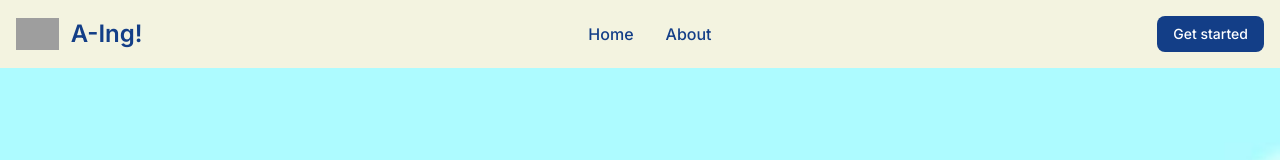
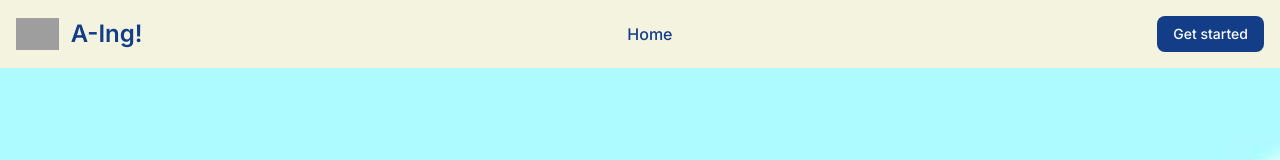
Before and after one commit to lulultfh/HO2_FE_LuluLuthfiah, a Next.js app: page / in a window 1280 px wide. Shown: the top 160 px of the page. Built offline with nearby package versions, Linux system fonts and the light colour scheme; grey boxes are pictures that could not be loaded.

Commit message:
chore: remove about from layout

```diff
--- a/src/app/layout.tsx
+++ b/src/app/layout.tsx
@@ -57,14 +57,6 @@
                     aria-current="page"
                   >
                     Home
-                  </a>
-                </li>
-                <li>
-                  <a
-                    href="/about"
-                    className="block py-2 px-3 text-[#133E87] rounded-sm hover:bg-[#CBDCEB] md:hover:bg-transparent md:p-0 md:hover:text-[#608BC1]"
-                  >
-                    About
                   </a>
                 </li>
               </ul>
```
